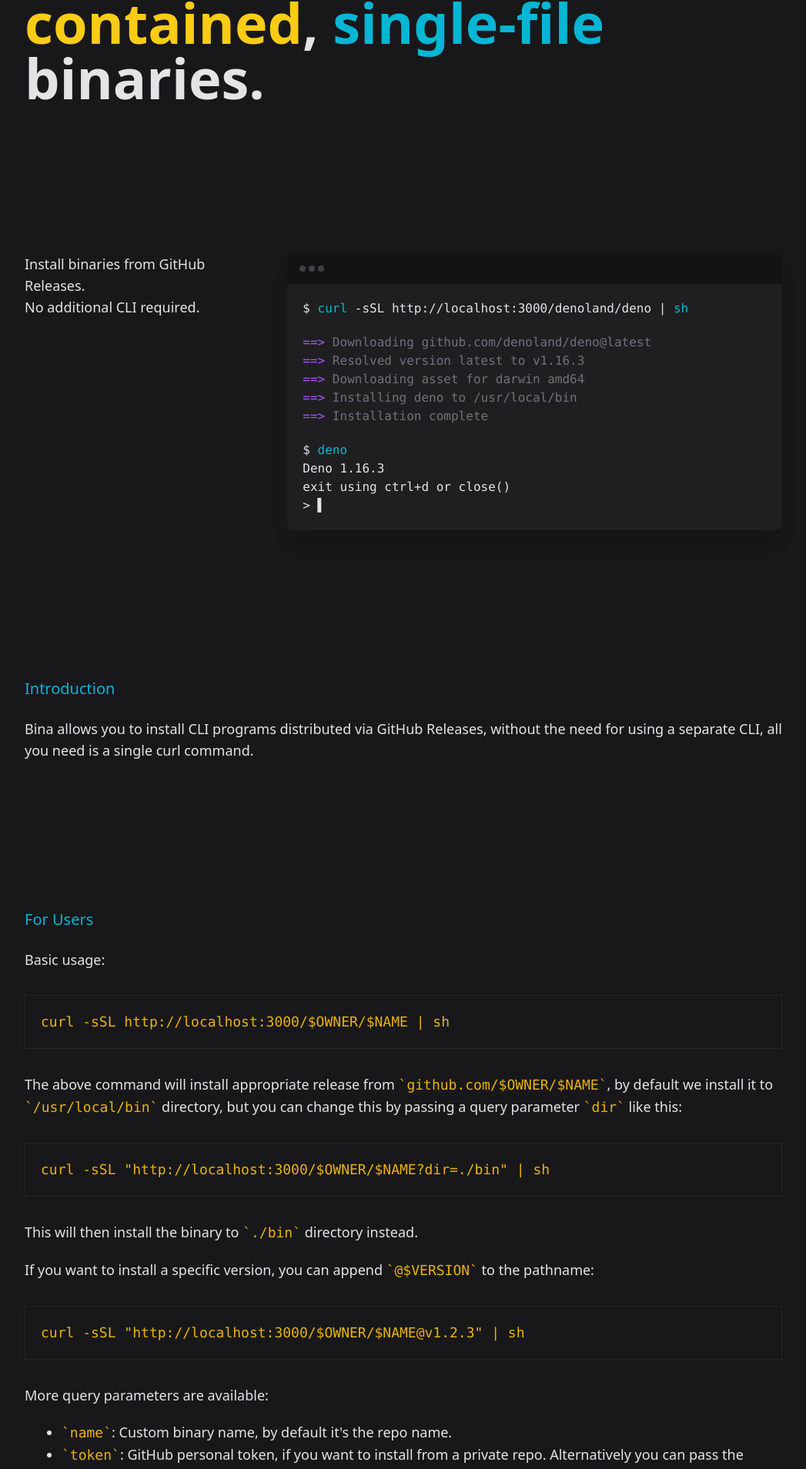
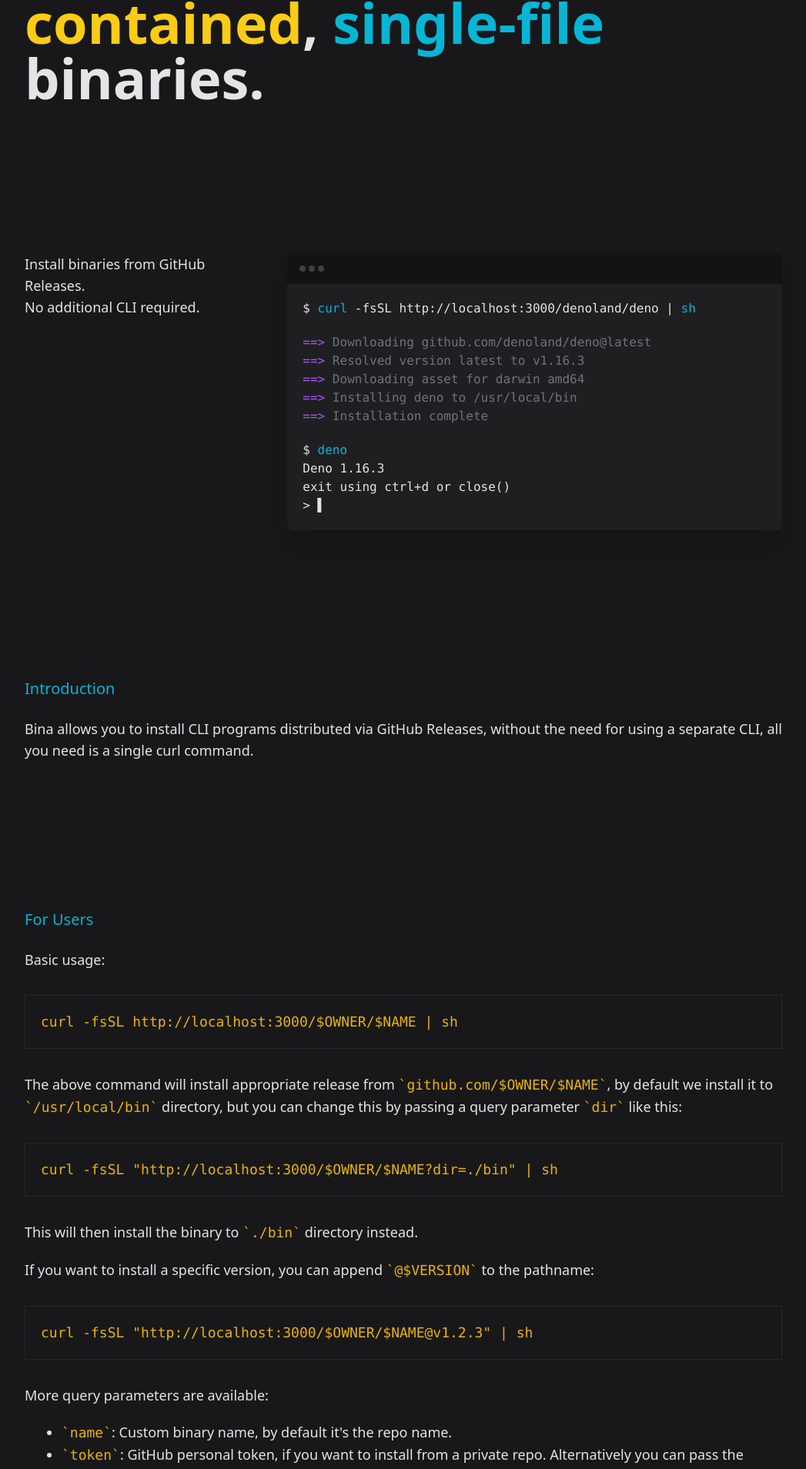
Before and after one commit to egoist/bina, a Next.js app: page / in a window 1280 px wide. Shown: the part 363-2272 px from the top of the page at 77% size, without its empty margins (116-1163 px from the left). Built offline with nearby package versions, Linux system fonts and the light colour scheme.

Commit message:
update curl command to use `-fsSL`

```diff
--- a/make_sh.ts
+++ b/make_sh.ts
@@ -85,7 +85,7 @@
 
     code=$(curl ${whenDebug(
       `-v`
-    )} -w '%{http_code}' -H "$header1" -H "$header2" -H "$header3" -sSL -o "$local_file" "$source_url")
+    )} -w '%{http_code}' -H "$header1" -H "$header2" -H "$header3" -fsSL -o "$local_file" "$source_url")
     if [ "$code" != "200" ]; then
       log_crit "Error downloading, got $code response from server"
       return 1
--- a/pages/index.tsx
+++ b/pages/index.tsx
@@ -21,7 +21,7 @@
         <p>
           {`$ `}
           <span className="text-cyan-500">curl</span>
-          {` -sSL ${APP_URL}/denoland/deno | `}
+          {` -fsSL ${APP_URL}/denoland/deno | `}
           <span className="text-cyan-500">sh</span>
         </p>
         <div className="mt-5 text-gray-500">
@@ -121,7 +121,7 @@
           <Section title="For Users">
             <div className="markdown-body">
               <p>Basic usage:</p>
-              <CodeBlock code={`curl -sSL ${APP_URL}/$OWNER/$NAME | sh`} />
+              <CodeBlock code={`curl -fsSL ${APP_URL}/$OWNER/$NAME | sh`} />
               <p>
                 The above command will install appropriate release from{" "}
                 <code>github.com/$OWNER/$NAME</code>, by default we install it
@@ -129,7 +129,7 @@
                 this by passing a query parameter <code>dir</code> like this:
               </p>
               <CodeBlock
-                code={`curl -sSL "${APP_URL}/$OWNER/$NAME?dir=./bin" | sh`}
+                code={`curl -fsSL "${APP_URL}/$OWNER/$NAME?dir=./bin" | sh`}
               />
               <p>
                 This will then install the binary to <code>./bin</code>{" "}
@@ -140,7 +140,7 @@
                 <code>@$VERSION</code> to the pathname:
               </p>
               <CodeBlock
-                code={`curl -sSL "${APP_URL}/$OWNER/$NAME@v1.2.3" | sh`}
+                code={`curl -fsSL "${APP_URL}/$OWNER/$NAME@v1.2.3" | sh`}
               />
               <p>More query parameters are available:</p>
               <ul>
```
